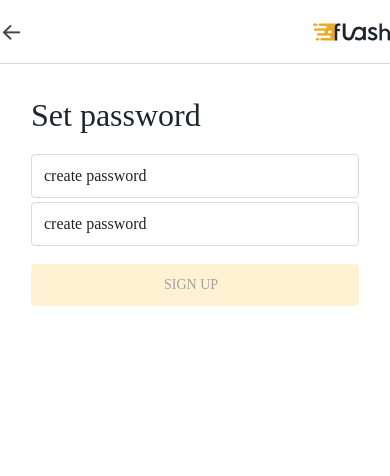
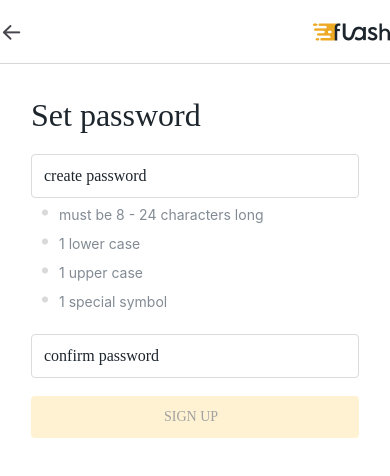
Before and after one commit to Svetlana210/FlashProject, a React Native app: screen /SetPassScreen in a window 390 px wide. Shown: the top 476 px of the page. Built offline with nearby package versions, Linux system fonts and the light colour scheme.

Commit message:
add valid text

```diff
--- a/src/components/TextInputPassword.jsx
+++ b/src/components/TextInputPassword.jsx
@@ -2,7 +2,7 @@ import {StyleSheet, TextInput, TouchableOpacity} from 'react-native';
 import React from 'react';
 import usePassword from '../components/showPasswordHook';
 import Feather from 'react-native-vector-icons/Feather';
-const TextInputPassword = ({password, setPassword, style}) => {
+const TextInputPassword = ({password, setPassword, style, text}) => {
   const {showPassword, setShowPassword} = usePassword();
   return (
     <>
@@ -10,10 +10,10 @@ const TextInputPassword = ({password, setPassword, style}) => {
         style={styles.input}
         autoCorrect={false}
         autoCapitalize="none"
-        placeholder="create password"
+        placeholder={text}
         secureTextEntry={showPassword}
         // keyboardType="email-address"
-        onChangeText={text => setPassword(text)}
+        onChangeText={textPass => setPassword(textPass)}
         value={password}
         // onFocus={() => isFocusedPassword(true)}
         // onBlur={() => isFocusedPassword(false)}
--- a/src/pages/SetPassScreen.js
+++ b/src/pages/SetPassScreen.js
@@ -1,6 +1,7 @@
 import React, {useState} from 'react';
 // import axios from 'axios';
 import {View, Text, StyleSheet, TouchableOpacity} from 'react-native';
+import Entypo from 'react-native-vector-icons/Entypo';
 
 import TextInputPassword from '../components/TextInputPassword';
 const SetPassScreen = ({route, navigation}) => {
@@ -51,12 +52,56 @@ const SetPassScreen = ({route, navigation}) => {
             password={password}
             setPassword={setPassword}
             style={styles.eye}
+            text="create password"
           />
-          <TextInputPassword
-            password={confirmPassword}
-            setPassword={setConfirmPassword}
-            style={styles.eyeConf}
-          />
+          <View>
+            <View style={styles.textWrap}>
+              <Entypo
+                name="dot-single"
+                size={28}
+                color={'#D9D9D9'}
+                style={styles.icon}
+              />
+              <Text style={styles.validText}>
+                must be 8 - 24 characters long
+              </Text>
+            </View>
+            <View style={styles.textWrap}>
+              <Entypo
+                name="dot-single"
+                size={28}
+                color={'#D9D9D9'}
+                style={styles.icon}
+              />
+              <Text style={styles.validText}>1 lower case</Text>
+            </View>
+            <View style={styles.textWrap}>
+              <Entypo
+                name="dot-single"
+                size={28}
+                color={'#D9D9D9'}
+                style={styles.icon}
+              />
+              <Text style={styles.validText}>1 upper case</Text>
+            </View>
+            <View style={styles.textWrap}>
+              <Entypo
+                name="dot-single"
+                size={28}
+                color={'#D9D9D9'}
+                style={styles.icon}
+              />
+              <Text style={styles.validText}>1 special symbol</Text>
+            </View>
+          </View>
+          <View style={styles.wrapperConfirm}>
+            <TextInputPassword
+              password={confirmPassword}
+              setPassword={setConfirmPassword}
+              style={styles.eyeConf}
+              text="confirm password"
+            />
+          </View>
         </View>
 
         {password ? (
@@ -102,6 +147,10 @@ const styles = StyleSheet.create({
     lineHeight: 18.88,
     marginBottom: 24,
   },
+  validText: {color: '#828B94', fontSize: 14, marginLeft: 28},
+  textWrap: {position: 'relative', marginTop: 8, marginBottom: 4},
+  icon: {position: 'absolute', bottom: -6},
+  wrapperConfirm: {marginTop: 16},
   btn: {
     backgroundColor: '#F0B528',
     paddingHorizontal: 133,
@@ -124,21 +173,6 @@ const styles = StyleSheet.create({
     color: '#000000',
     fontFamily: 'TTNorms-Regular',
   },
-  // input: {
-  //   position: 'relative',
-  //   width: 328,
-  //   height: 44,
-  //   paddingVertical: 10,
-  //   paddingHorizontal: 12,
-  //   borderColor: '#DBDBDB',
-  //   borderWidth: 1,
-  //   borderRadius: 4,
-  //   color: '#1D252D',
-  //   fontSize: 16,
-  //   marginTop: 4,
-
-  //   fontFamily: 'TTNorms-Regular',
-  // },
   container: {
     position: 'relative',
   },
```
